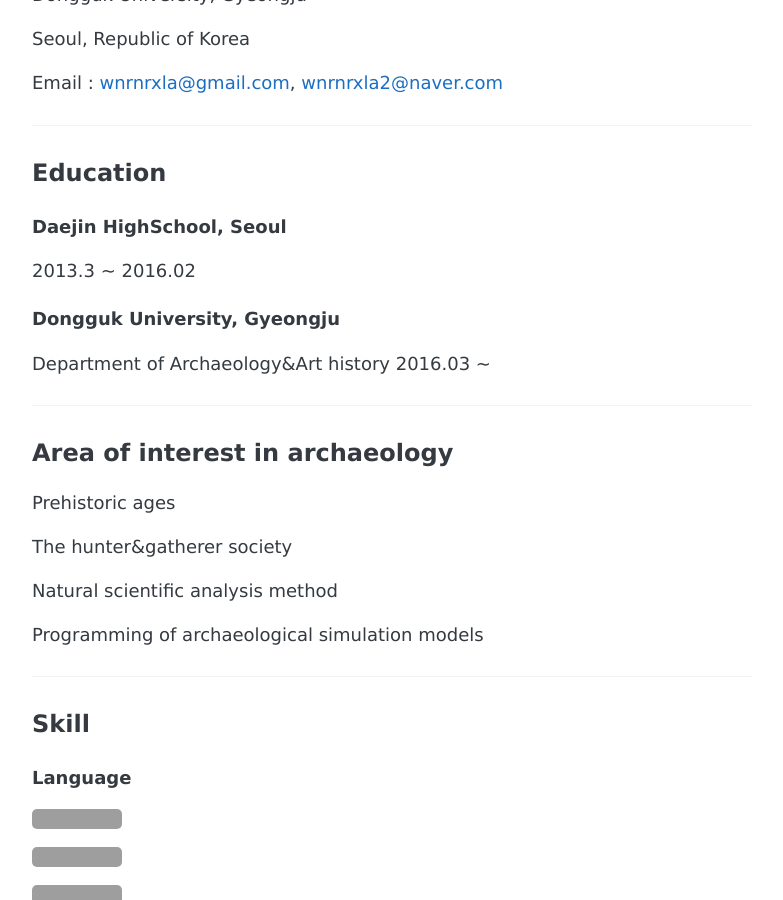
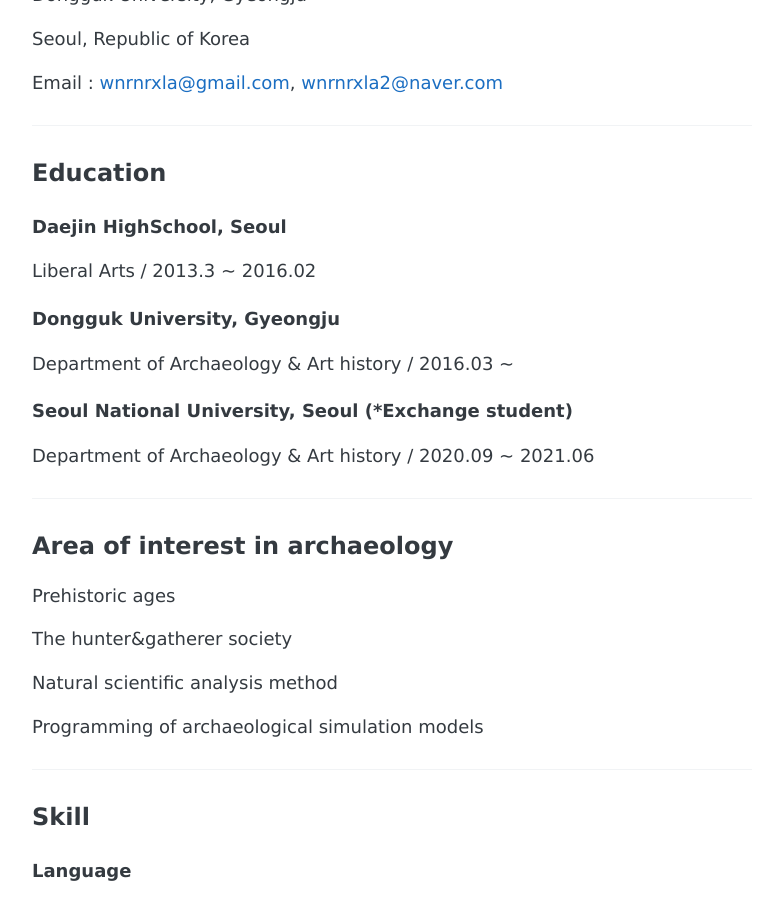
Before and after one commit to mimirep/mimirep.github.io, a Jekyll site: the page built from info.md, in a window 1280 px wide and 900 px high, scrolled down 429 px, cut to the strip 0-900 px from the top of the window. Shown: the whole strip, without its empty margins (248-1031 px from the left). Built offline with Jekyll 4.4.1, drawn with Linux system fonts in a browser that asks for light colours; grey boxes are pictures that could not be loaded.

Commit message:
Update : info.md
Update Education

```diff
--- a/info.md
+++ b/info.md
@@ -24,11 +24,15 @@ Email : <wnrnrxla@gmail.com>, <wnrnrxla2@naver.com>
 
 ##### Daejin HighSchool, Seoul<br>
 
-2013.3 ~ 2016.02<br>
+Liberal Arts / 2013.3 ~ 2016.02<br>
 
 ##### Dongguk University, Gyeongju<br>
 
-Department of Archaeology&Art history 2016.03 ~
+Department of Archaeology & Art history / 2016.03 ~<br>
+
+##### Seoul National University, Seoul (*Exchange student)<br>
+
+Department of Archaeology & Art history / 2020.09 ~ 2021.06
 
 ------
 
@@ -59,6 +63,5 @@ Programming of archaeological simulation models
 ##### License
 
 - Korean History Proficiency Test Level 1
-
 - Japanese Language Proficiency Test N3
 - Craftsman Excavating Machine Operator
```
